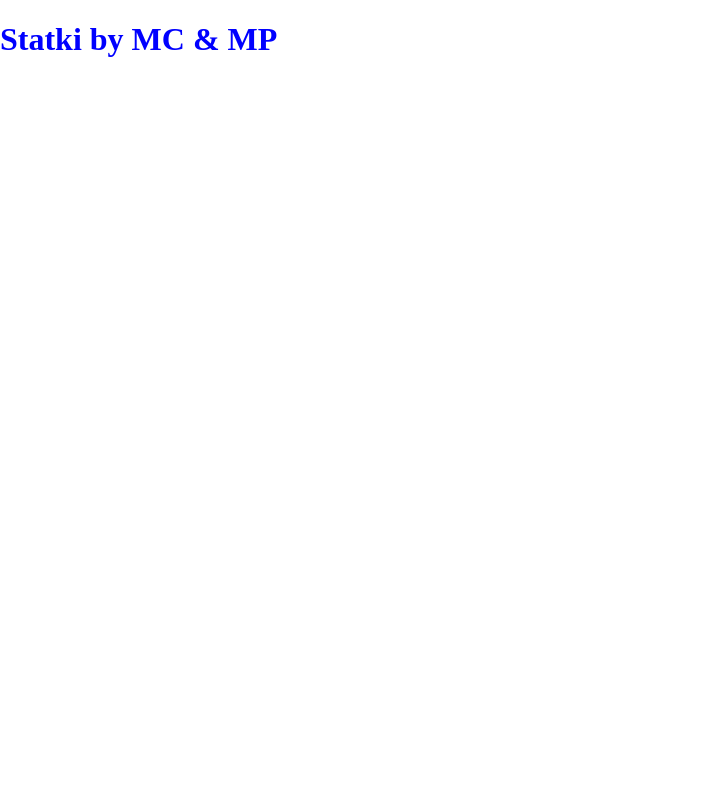
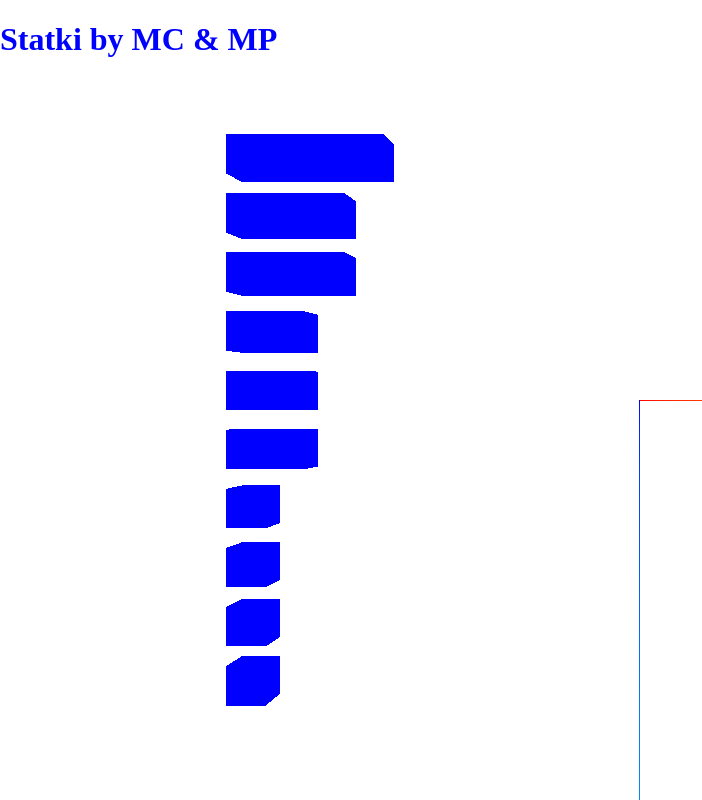
Before and after one commit to MateuszCzek332/Ships, a website: page static/game.html in a window 1280 px wide. Shown: the whole page, without its empty margins (0-702 px from the left). Drawn offline with nearby package versions, Linux system fonts and the light colour scheme.

Commit message:
Profile + wybieranie statków
Po rejestracji tworzy się profil użytkownika, z danymi typu ilość win/lose, historia gier.
Na podstronie game.html tworzą się statki do rozstawienia na planszy i można wybrać jeden z nich. (Szkoda, że na razie nie ma planszy xD)

```diff
--- a/static/game.html
+++ b/static/game.html
@@ -8,6 +8,7 @@
     <title>Document</title>
     <link rel="stylesheet" href="css/style.css">
     <script src="/js/three.js"></script>
+    <script src="/js/Ship.js"></script>
     <script src="/js/Game.js"></script>
     <script src="/js/Net.js"></script>
     <script src="/js/Ui.js"></script>
@@ -15,8 +16,7 @@
 </head>
 
 <body style="padding: 0; margin:0;">
-    <h1>Statki by MC & MP</h1>
+    <h1 style="position: absolute;">Statki by MC & MP</h1>
     <div id="root" style="overflow:hidden; margin: 0;"></div>
 </body>
-
 </html>
--- a/static/js/Game.js
+++ b/static/js/Game.js
@@ -9,10 +9,64 @@ class Game {
         this.mouseVector = new THREE.Vector2()
         this.renderer.setClearColor(0xffffff);
         this.camera.aspect = window.innerWidth / window.innerHeight;
+        this.camera.position.set(0, 1000, 0)
         this.camera.lookAt(this.scene.position)
         this.camera.updateProjectionMatrix();
         this.renderer.setSize(window.innerWidth, window.innerHeight);
+        const axes = new THREE.AxesHelper(1000)
+        this.scene.add(axes)
+        document.getElementById("root").append(this.renderer.domElement);
         this.render()
+        this.init()
+    }
+
+    init = () => {
+        this.createShipsToSet()
+        this.selected = null // akualnie wybrany statek, wartosc pocztkowa null
+
+        document.onclick = (event) => {
+
+            this.mouseVector.x = (event.clientX / window.innerWidth) * 2 - 1;
+            this.mouseVector.y = -(event.clientY / window.innerHeight) * 2 + 1;
+
+            this.raycaster.setFromCamera(this.mouseVector, this.camera);
+
+            const intersects = this.raycaster.intersectObjects(this.shipsToSet.children);
+            if(intersects.length>0){
+                this.selectShip(intersects[0].object.parent)
+            }
+        }
+
+    }
+
+    selectShip = (ship) => {
+        if(this.selected != null)
+            this.unselectShip()
+
+        this.selected = ship
+        for(let i = 0; i<ship.children.length; i++)
+            ship.children[i].material.color = {r:255, g:0, b:0}
+    }
+
+    unselectShip = () => {
+        for(let i = 0; i< this.selected.children.length; i++)
+            this.selected.children[i].material.color = {r:0, g:0, b:255}
+    }
+
+    createShipsToSet = () => {
+        this.shipsToSet = new THREE.Object3D();
+        this.shipsToSet.position.x = -400
+        let m = 4 //ilosc pol najwiekszego statku
+        let zpos = -250 //wartosc pozycji z pierwszego statku
+        for(let i = m;i>0; i--){
+            for(let j = m+1-i; j>0; j-- ){
+                let statek = new Ship(i)
+                statek.getShip().position.z = zpos
+                zpos += 60
+                this.shipsToSet.add(statek.getShip())
+            }
+        }
+        this.scene.add(this.shipsToSet)
     }
 
     render = () => {
--- a/static/js/Main.js
+++ b/static/js/Main.js
@@ -1,9 +1,12 @@
 let game;
 let net;
 let ui;
+let user;
 window.onload = () => {
-    console.log("Statki")
+    let params = new URLSearchParams(location.search)
+    user = params.get("user")
     game = new Game();
     net = new Net();
     ui = new Ui();
+    console.log(user)
 };
--- /dev/null
+++ b/static/js/Ship.js
@@ -0,0 +1,34 @@
+class Ship {
+
+    a = 40;
+
+    constructor(dl) {
+        this.container = new THREE.Object3D();
+        this.container.name = "ship"
+        this.init(dl)
+    }
+
+    init(dl) {
+
+        const geometry = new THREE.BoxGeometry(this.a, this.a, this.a);
+
+        const material = new THREE.MeshBasicMaterial({
+            side: THREE.DoubleSide,
+            color: 0x0000ff,
+            transparent: true,
+        })
+
+        for(let i=0; i<dl; i++){
+            let cube = new THREE.Mesh(geometry, material);
+            cube.position.x = i * (this.a )
+            cube.name = "shipPart"
+            this.container.add(cube)
+        }
+
+    }
+
+    getShip() {
+        return this.container;
+    }
+
+}
```
Also changed, not shown: app/Profil.js (added, +8 -0 lines), server.js (+11 -1 lines), static/profile.html (+6 -2 lines), 2 other files.
